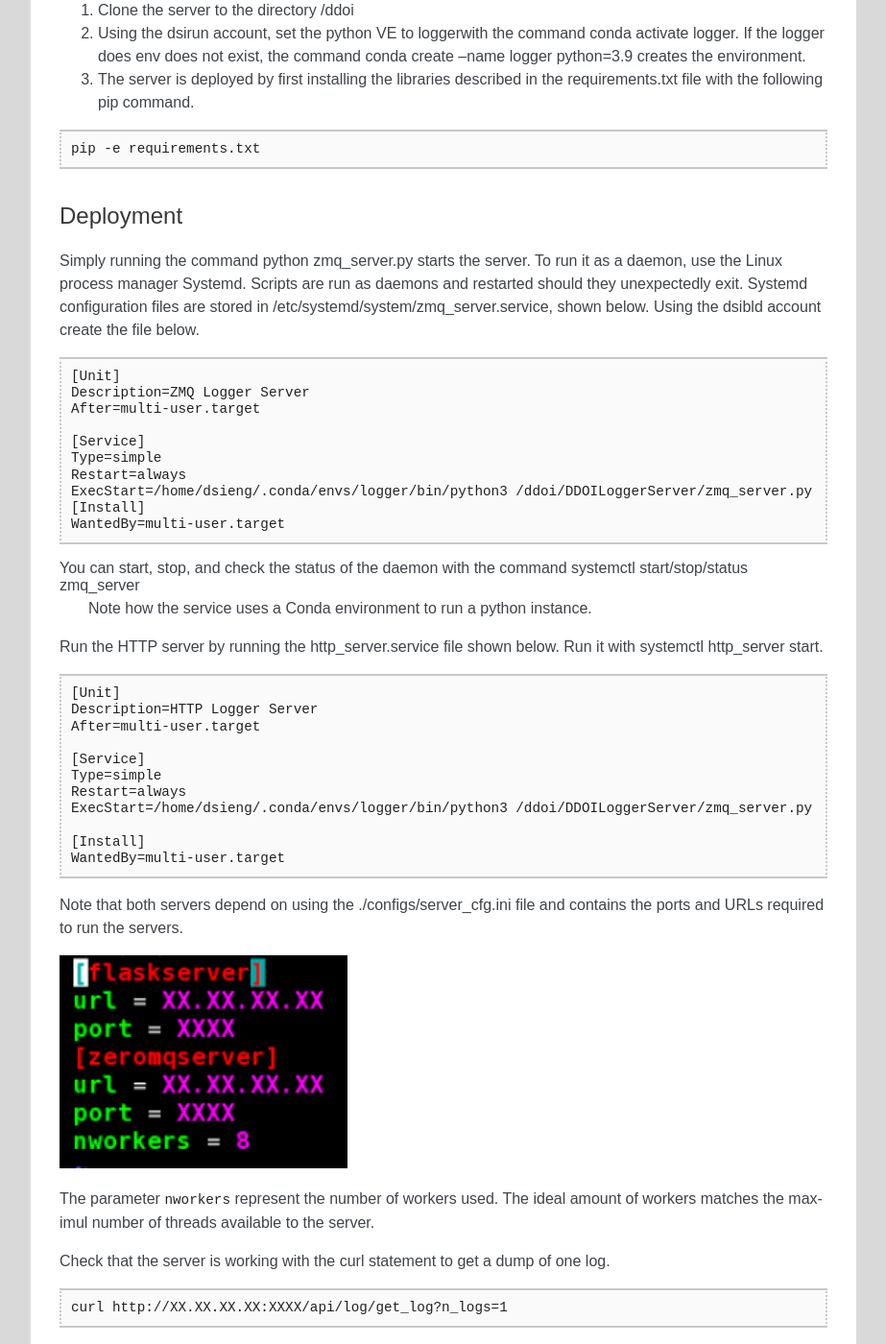
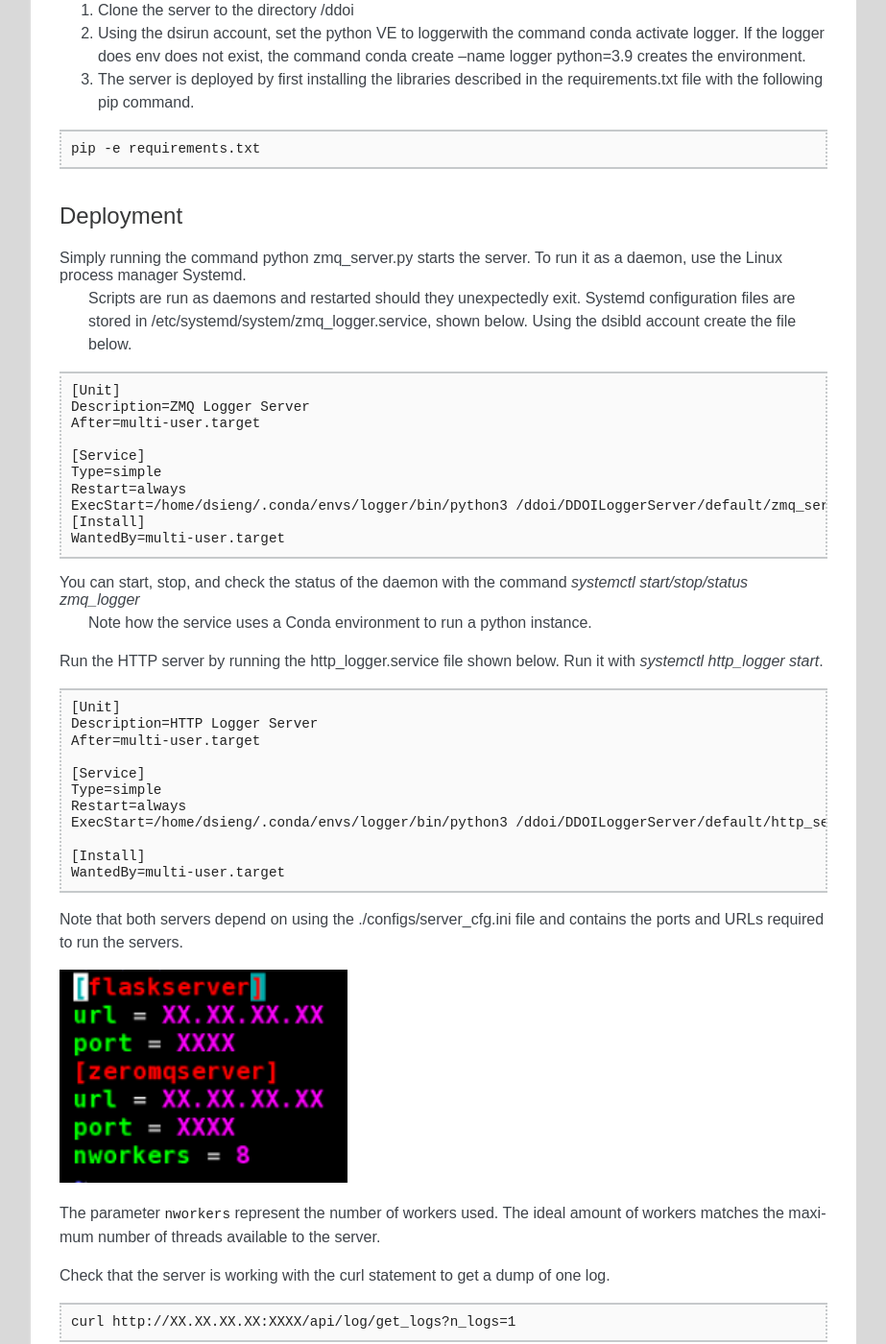
Before and after one commit to KeckObservatory/DDOILoggerClient, a Sphinx documentation site: the page built from docs/build.rst, in a window 1280 px wide and 1400 px high, scrolled down 2547 px. Shown: the whole window at 96% size, without its empty margins (200-1123 px from the left). Built offline with Sphinx 7.4.7, drawn with Linux system fonts in a browser that asks for light colours.

Commit message:
small typos

```diff
--- a/docs/build.rst
+++ b/docs/build.rst
@@ -81,7 +81,9 @@ This describes the host address, port number, and the number of workers.
 Deployment
 ----------
 
-Simply running the command python zmq_server.py starts the server. To run it as a daemon, use the Linux process manager Systemd. Scripts are run as daemons and restarted should they unexpectedly exit. Systemd configuration files are stored in /etc/systemd/system/zmq_server.service, shown below. Using the dsibld account create the file below.
+Simply running the command python zmq_server.py starts the server. To run it as a daemon, use the Linux process manager Systemd.
+ Scripts are run as daemons and restarted should they unexpectedly exit. Systemd configuration files are stored in /etc/systemd/system/zmq_logger.service,
+ shown below. Using the dsibld account create the file below.
 
 .. code-block::  console
 
@@ -92,14 +94,14 @@ Simply running the command python zmq_server.py starts the server. To run it as
     [Service]
     Type=simple
     Restart=always
-    ExecStart=/home/dsieng/.conda/envs/logger/bin/python3 /ddoi/DDOILoggerServer/zmq_server.py
+    ExecStart=/home/dsieng/.conda/envs/logger/bin/python3 /ddoi/DDOILoggerServer/default/zmq_server.py
     [Install]
     WantedBy=multi-user.target
 
-You can start, stop, and check the status of the daemon with the command systemctl start/stop/status zmq_server
+You can start, stop, and check the status of the daemon with the command `systemctl start/stop/status zmq_logger`
  Note how the service uses a Conda environment to run a python instance.
 
-Run the HTTP server by running the http_server.service file shown below. Run it with systemctl http_server start.
+Run the HTTP server by running the http_logger.service file shown below. Run it with `systemctl http_logger start`.
 
 .. code-block::  console
 
@@ -110,7 +112,7 @@ Run the HTTP server by running the http_server.service file shown below. Run it
     [Service]
     Type=simple
     Restart=always
-    ExecStart=/home/dsieng/.conda/envs/logger/bin/python3 /ddoi/DDOILoggerServer/zmq_server.py
+    ExecStart=/home/dsieng/.conda/envs/logger/bin/python3 /ddoi/DDOILoggerServer/default/http_server.py
 
     [Install]
     WantedBy=multi-user.target
@@ -125,7 +127,7 @@ required to run the servers.
   :alt: Alternative text
 
 The parameter ``nworkers`` represent the number of workers used.
-The ideal amount of workers matches the maximul number of threads available to the server.
+The ideal amount of workers matches the maximum number of threads available to the server.
 
 
 
@@ -133,7 +135,7 @@ Check that the server is working with the curl statement to get a dump of one lo
 
 .. code-block::  console
 
-   curl http://XX.XX.XX.XX:XXXX/api/log/get_log?n_logs=1
+   curl http://XX.XX.XX.XX:XXXX/api/log/get_logs?n_logs=1
 
 If you do not see logs, check that the MongoDB service is running with the command ``sudo systemctl status mongod .``
 
```
Also changed, not shown: 5 other files.
